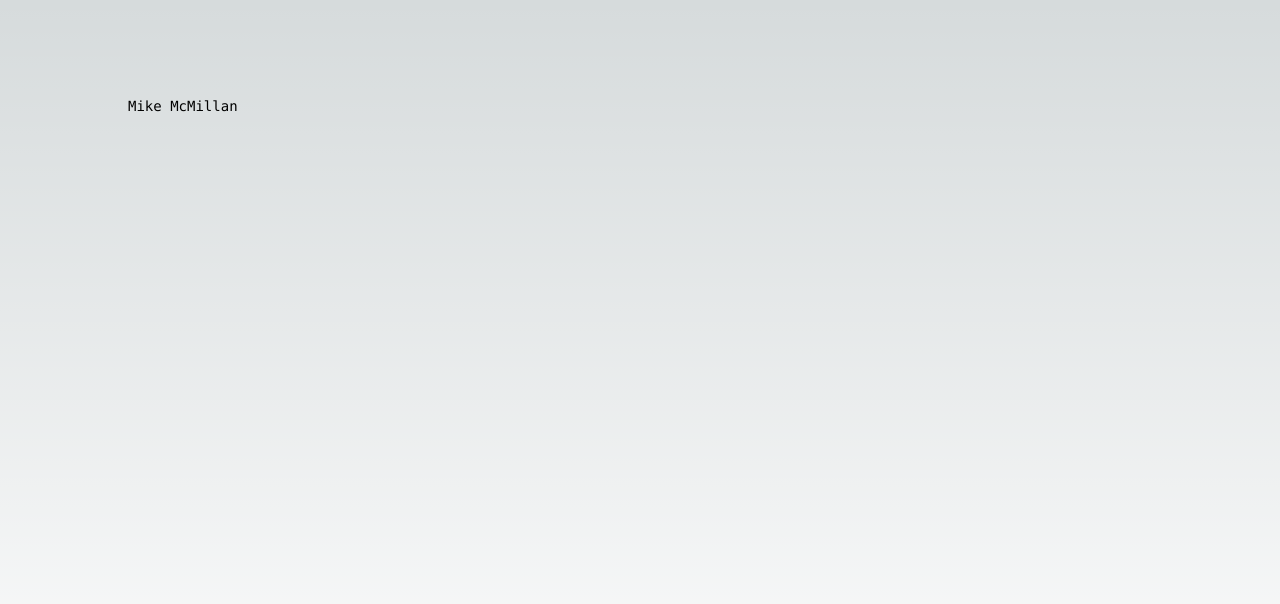
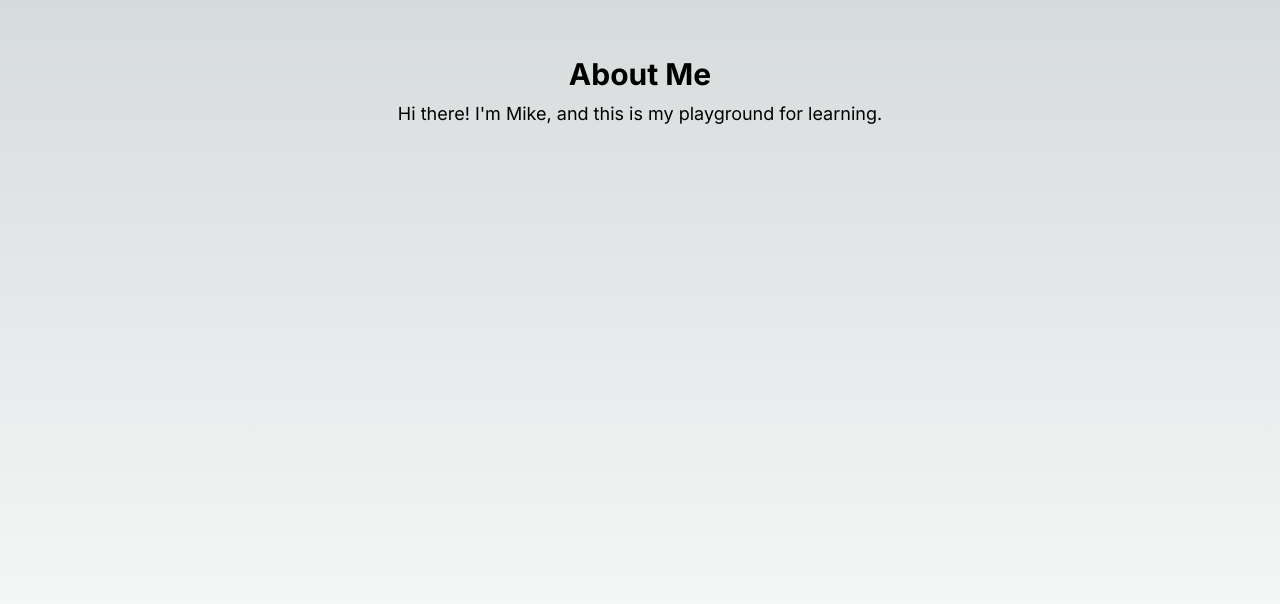
Before and after one commit to mmcm77/portfolio, a Next.js app: page / in a window 1280 px wide. Shown: the top 604 px of the page. Built offline with nearby package versions, Linux system fonts and the light colour scheme.

Commit message:
temp home page

```diff
--- a/app/page.js
+++ b/app/page.js
@@ -1,21 +1,27 @@
+import Image from "next/image"
 
-export default function Home() {
+
+export default function About() {
     return (
-    <main className="flex min-h-screen flex-col items-center justify-between p-24">
-      <div className="z-10 w-full max-w-5xl items-center justify-between font-mono text-sm lg:flex">
+      <main className="flex min-h-screen flex-col items-center justify-between p-6">
+ <div className="flex flex-col items-center mt-8">
 
-        <div className="fixed bottom-0 left-0 flex h-48 w-full items-end justify-center bg-gradient-to-t from-white via-white dark:from-black dark:via-black lg:static lg:h-auto lg:w-auto lg:bg-none">
-          <a
-            className="pointer-events-none flex place-items-center gap-2 p-8 lg:pointer-events-auto lg:p-0"
-            href="https://mikemcmillan.ca"
-            target="_blank"
-            rel="noopener noreferrer"
-          >
-            Mike McMillan
+      <h1 className="text-3xl font-bold mb-2">About Me</h1>
+      <p className="text-lg text-center">
+        Hi there! I'm Mike, and this is my playground for learning.
+      </p>
+
+      <div className="flex justify-center mt-6 space-x-4">
+        <a href="https://www.linkedin.com/in/johndoe" target="_blank" rel="noopener noreferrer">
+          <i className="fab fa-linkedin text-4xl text-blue-500 hover:text-blue-700"></i>
+        </a>
+        <a href="https://github.com/johndoe" target="_blank" rel="noopener noreferrer">
+          <i className="fab fa-github text-4xl text-gray-600 hover:text-gray-800"></i>
         </a>
       </div>
     </div>
 
+
       </main>
     )
   }
```
Lines whose indentation alone changed are shown as unchanged.
